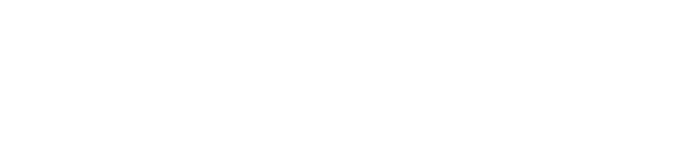
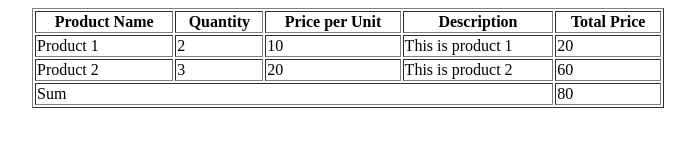
Before and after one commit to PrashantPalve01/Table-Repo, a plain HTML site: page index.html in a window 1280 px wide. Shown: the whole page, without its empty margins (292-987 px from the left). Drawn offline with Linux system fonts and the light colour scheme.

Commit message:
add table in index file and add redeme file

```diff
--- a/index.html
+++ b/index.html
@@ -3,9 +3,39 @@
 <head>
     <meta charset="UTF-8">
     <meta name="viewport" content="width=device-width, initial-scale=1.0">
-    <title>Document</title>
+    <title>Table</title>
 </head>
-<body>
-
+<body style="display: flex; justify-content: center;">
+    <table border="1" width="50%">
+        <thead>
+            <tr>
+                <th>Product Name</th>
+                <th>Quantity</th>
+                <th>Price per Unit</th>
+                <th>Description</th>
+                <th>Total Price</th>
+            </tr>
+        </thead>
+        <tbody>
+            <tr>
+                <td>Product 1</td>
+                <td>2</td>
+                <td>10</td>
+                <td>This is product 1</td>
+                <td>20</td>
+            </tr>
+            <tr>
+                <td>Product 2</td>
+                <td>3</td>
+                <td>20</td>
+                <td>This is product 2</td>
+                <td>60</td>
+            </tr>
+            <tr>
+                <td colspan="4">Sum</td>
+                <td>80</td>
+            </tr>
+        </tbody>
+    </table>
 </body>
 </html>
```
Also changed, not shown: 1 other file.
